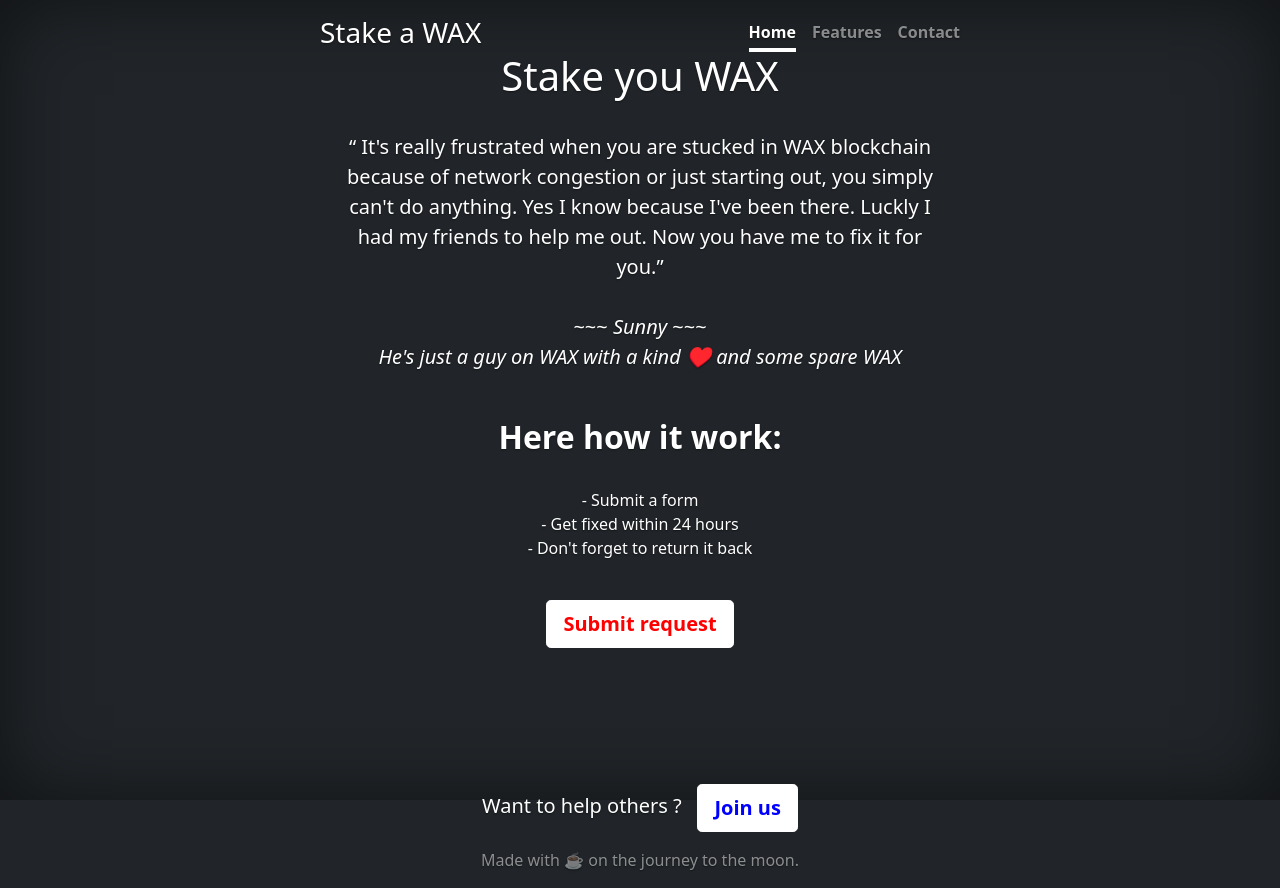
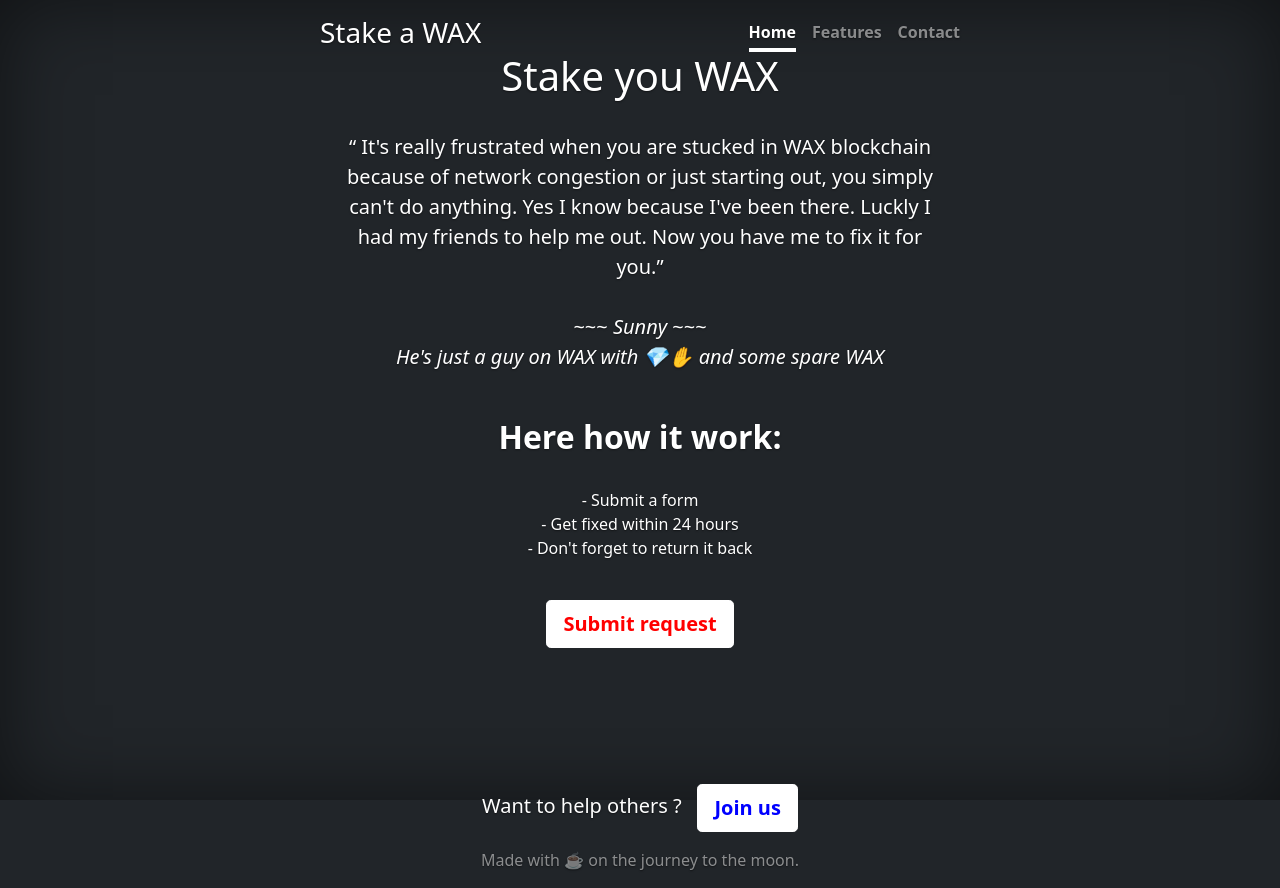
Before and after one commit to stakeawax/stakeawax.github.io, a plain HTML site: page index.html in a window 1280 px wide. Drawn offline with Linux system fonts and the light colour scheme.

Commit message:
update ga

```diff
--- a/index.html
+++ b/index.html
@@ -80,7 +80,7 @@
         <br>
         <strong> ~~~ <i>Sunny</i> ~~~ </strong>
         <br>
-        <i>He's just a guy on WAX with a kind ♥️ and some spare WAX</i>
+        <i>He's just a guy on WAX with 💎✋ and some spare WAX</i>
         <br /> <br>
         <strong>
           <h2>Here how it work:</h2>
```
